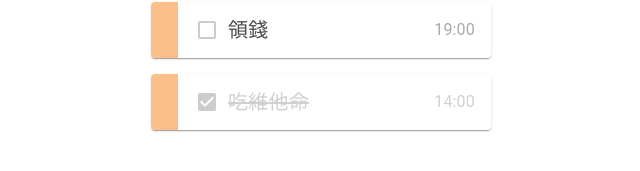
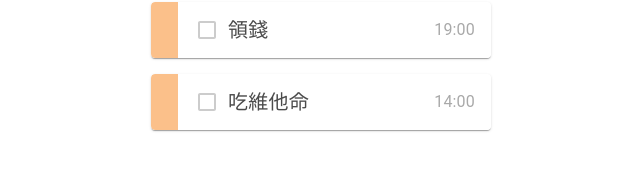
Before and after one commit to moneychien19/react-todolist, a React (Create React App) app: page / in a window 1280 px wide. Shown: the part 425-596 px from the top of the page, without its empty margins (319-959 px from the left). Built offline with nearby package versions, Linux system fonts and the light colour scheme.

Commit message:
refactor: create TodoCard component, control todo checked

```diff
--- a/src/App.jsx
+++ b/src/App.jsx
@@ -1,8 +1,10 @@
-import React from 'react'
+import React, { useState } from 'react'
 import styled from 'styled-components'
 import './App.css'
 
-import { Typography, Divider, Card, Checkbox } from '@mui/material'
+import { Typography, Divider } from '@mui/material'
+
+import { TodoCard } from './components/todo-card'
 
 const fakeData = [
   { id: '1', color: '#ADCCFB', title: 'Scrum Planning', checked: false, time: null },
@@ -10,7 +12,7 @@ const fakeData = [
   { id: '3', color: '#CAE9C5', title: 'Todo List Figma 完成', checked: false, time: null },
   { id: '4', color: '#CAE9C5', title: 'Todo List 專案架構', checked: false, time: null },
   { id: '5', color: '#FBC08A', title: '領錢', checked: false, time: '19:00' },
-  { id: '6', color: '#FBC08A', title: '吃維他命', checked: true, time: '14:00' },
+  { id: '6', color: '#FBC08A', title: '吃維他命', checked: false, time: '14:00' },
 ]
 
 const Wrapper = styled.div`
@@ -46,61 +48,22 @@ const StyledDivider = styled(Divider)`
   height: 0.2rem;
 `
 
-const TodoCard = styled(Card)`
-  width: 90%;
-  height: 3.5rem;
-  display: flex;
-`
+export const App = () => {
+  const [checkedTodoIds, setCheckedTodoIds] = useState([])
 
-const TodoColorTag = styled(Card)`
-  &.MuiCard-root {
-    background-color: ${props => props.color};
-    border-radius: 0.25rem 0 0 0.25rem;
-    box-shadow: none;
+  const handleToggleCheck = event => {
+    const toggleId = event.target.id
+    if (checkedTodoIds.length > 0) {
+      if (checkedTodoIds.includes(toggleId)) {
+        setCheckedTodoIds(JSON.parse(JSON.stringify(checkedTodoIds)).filter(id => id !== toggleId))
+        return
+      }
+    }
+    const newCheckedTodoIds = JSON.parse(JSON.stringify(checkedTodoIds))
+    newCheckedTodoIds.push(toggleId)
+    setCheckedTodoIds(newCheckedTodoIds)
   }
-  width: 1.75rem;
-`
 
-const TodoWhiteBlock = styled(Card)`
-  &.MuiCard-root {
-    border-radius: 0 0.25rem 0.25rem 0;
-    box-shadow: none;
-  }
-  width: calc(100% - 1rem);
-  display: flex;
-  align-items: center;
-  padding: 0 0.5rem;
-  position: relative;
-`
-
-const TodoTitle = styled(Typography)`
-  &.MuiTypography-root {
-    font-size: 1.25rem;
-    font-weight: 400;
-    color: ${props => props.checked ? '#D0D0D0' : '#4B4B4B'};
-    text-decoration: ${props => props.checked ? 'line-through' : 'none'};
-  }
-`
-
-const TodoCheckbox = styled(Checkbox)`
-  &.MuiCheckbox-root {
-    color: #CCCCCC;
-    &.Mui-checked {
-      color: #CCCCCC;
-    }
-  }
-`
-
-const TodoTime = styled(Typography)`
-  &.MuiTypography-root {
-    font-size: 1rem;
-    color: ${props => props.checked ? '#D0D0D0' : '#A9A9A9'} ;
-  }
-  position: absolute;
-  right: 1rem;
-`
-
-export const App = () => {
   return (
     <div className="App">
       <Wrapper>
@@ -110,18 +73,11 @@ export const App = () => {
         </HeaderContainer>
         {fakeData.map(data => (
           <ContentContainer key={data.id}>
-            <TodoCard>
-              <TodoColorTag color={data.color} />
-              <TodoWhiteBlock>
-                <TodoCheckbox checked={data.checked} />
-                <TodoTitle checked={data.checked}>
-                  {data.title}
-                </TodoTitle>
-                {data.time && (
-                  <TodoTime checked={data.checked}>{data.time}</TodoTime>
-                )}
-              </TodoWhiteBlock>
-            </TodoCard>
+            <TodoCard
+              data={data}
+              checkedTodoIds={checkedTodoIds}
+              handleToggleCheck={handleToggleCheck}
+            />
           </ContentContainer>
         ))}
       </Wrapper>
--- /dev/null
+++ b/src/components/todo-card.jsx
@@ -0,0 +1,85 @@
+import React from 'react'
+import { PropTypes } from 'prop-types'
+import styled from 'styled-components'
+import { Card, Typography, Checkbox } from '@mui/material'
+
+const TodoCardContainer = styled(Card)`
+  width: 90%;
+  height: 3.5rem;
+  display: flex;
+`
+
+const TodoColorTag = styled(Card)`
+  &.MuiCard-root {
+    background-color: ${props => props.color};
+    border-radius: 0.25rem 0 0 0.25rem;
+    box-shadow: none;
+  }
+  width: 1.75rem;
+`
+
+const TodoWhiteBlock = styled(Card)`
+  &.MuiCard-root {
+    border-radius: 0 0.25rem 0.25rem 0;
+    box-shadow: none;
+  }
+  width: calc(100% - 1rem);
+  display: flex;
+  align-items: center;
+  padding: 0 0.5rem;
+  position: relative;
+`
+
+const TodoTitle = styled(Typography)`
+  &.MuiTypography-root {
+    font-size: 1.25rem;
+    font-weight: 400;
+    color: ${props => props.checked ? '#D0D0D0' : '#4B4B4B'};
+    text-decoration: ${props => props.checked ? 'line-through' : 'none'};
+  }
+`
+
+const TodoCheckbox = styled(Checkbox)`
+  &.MuiCheckbox-root {
+    color: #CCCCCC;
+    &.Mui-checked {
+      color: #CCCCCC;
+    }
+  }
+`
+
+const TodoTime = styled(Typography)`
+  &.MuiTypography-root {
+    font-size: 1rem;
+    color: ${props => props.checked ? '#D0D0D0' : '#A9A9A9'} ;
+  }
+  position: absolute;
+  right: 1rem;
+`
+
+export const TodoCard = ({ data, checkedTodoIds, handleToggleCheck }) => {
+  return (
+    <TodoCardContainer>
+      <TodoColorTag color={data.color} />
+      <TodoWhiteBlock>
+        <TodoCheckbox
+          id={data.id}
+          checked={checkedTodoIds.length > 0 ? checkedTodoIds.includes(data.id) : false}
+          onChange={e => handleToggleCheck(e)}
+        />
+        <TodoTitle checked={checkedTodoIds.length > 0 ? checkedTodoIds.includes(data.id) : false}>
+          {data.title}
+        </TodoTitle>
+        {data.time && (
+          <TodoTime checked={checkedTodoIds.length > 0 ? checkedTodoIds.includes(data.id) : false}>{data.time}</TodoTime>
+        )}
+      </TodoWhiteBlock>
+    </TodoCardContainer>
+  )
+}
+
+TodoCard.propTypes = {
+  data: PropTypes.object.isRequired,
+  checkedTodoIds: PropTypes.array.isRequired,
+  handleToggleCheck: PropTypes.func.isRequired,
+}
```
